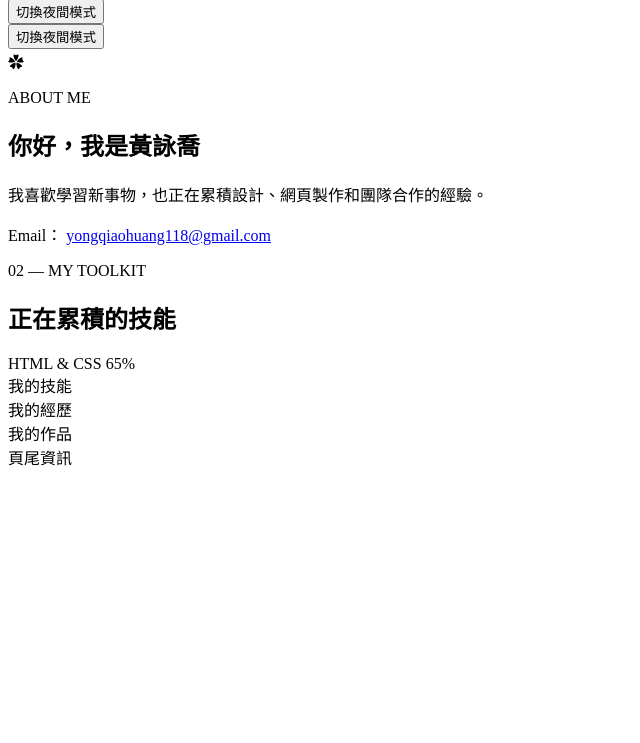
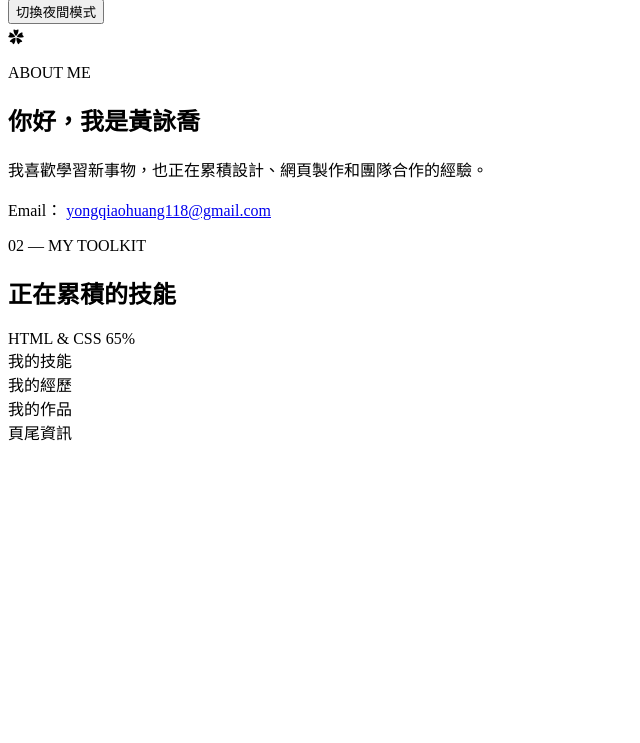
Before and after one commit to yongqiao05/personal-website, a plain HTML site: page index.html in a window 1280 px wide. Shown: the part 57-800 px from the top of the page, without its empty margins (0-640 px from the left). Drawn offline with Linux system fonts and the light colour scheme.

```diff
--- a/index.html
+++ b/index.html
@@ -19,7 +19,6 @@
 
   <button id="theme-toggle" type="button">切換夜間模式</button>
 </header>
-  <button id="theme-toggle" type="button">切換夜間模式</button>
 
   <main>
     <section id="about">
```
